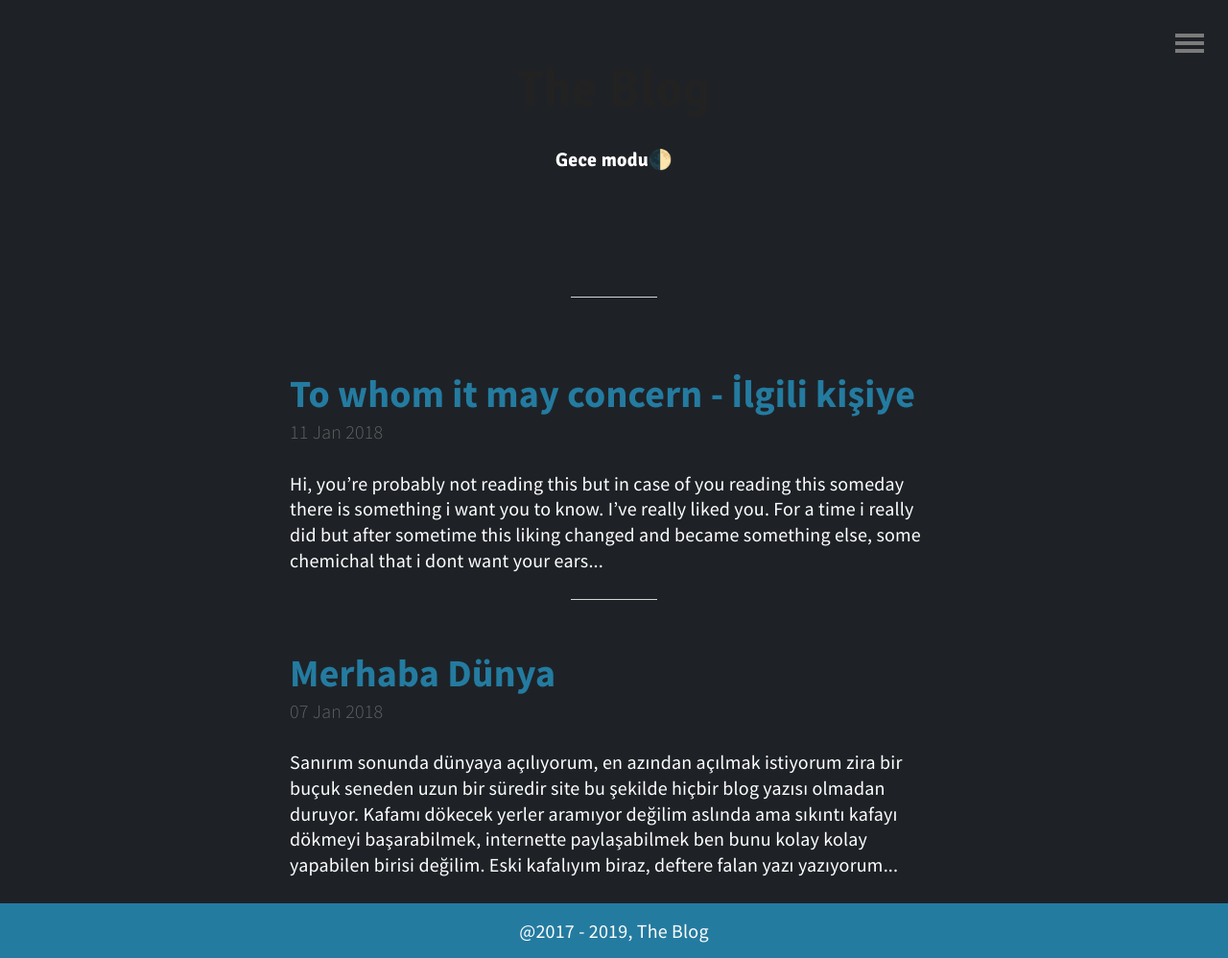
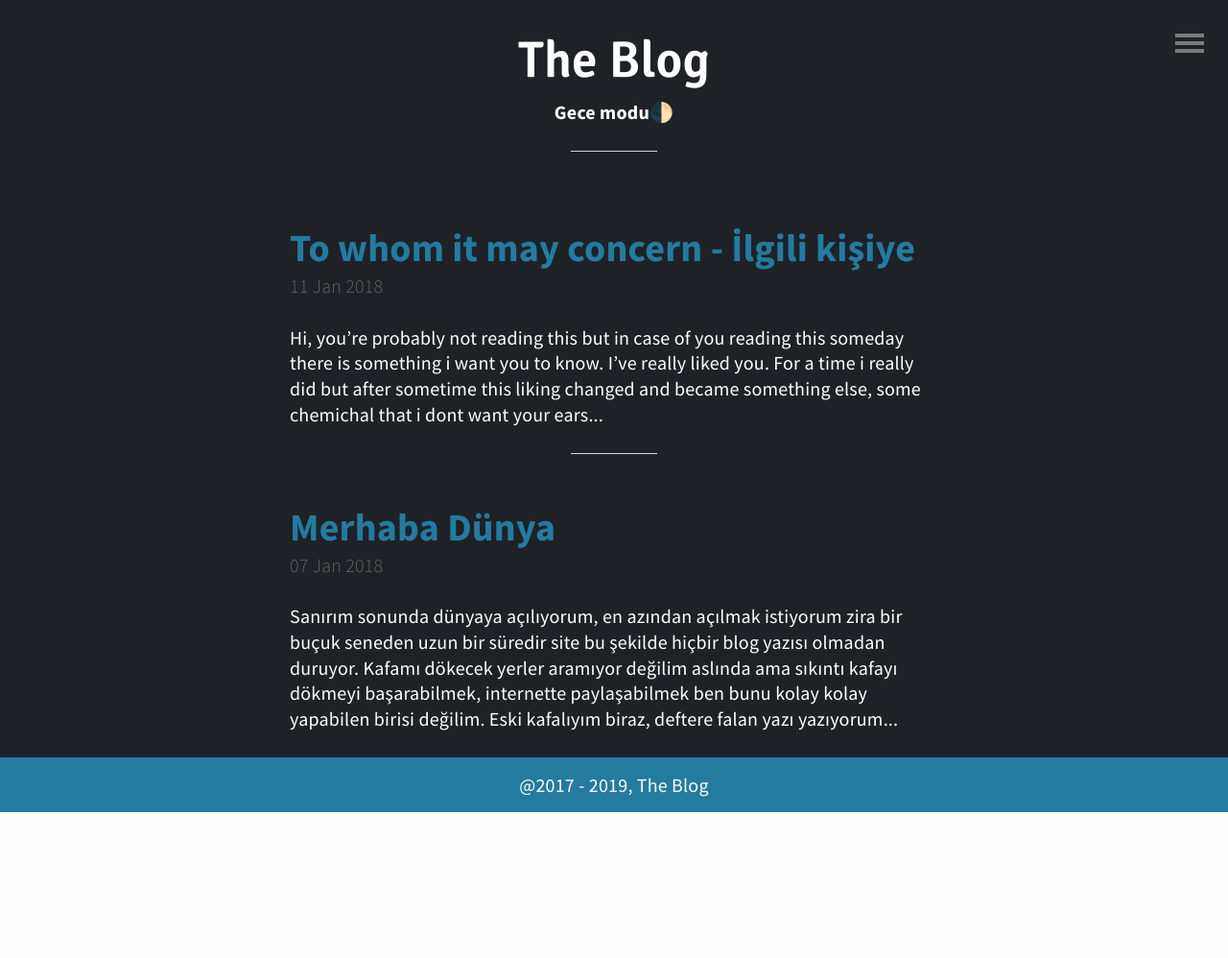
Before and after one commit to burraksumer/Blog, a Jekyll site: the page built from index.html, in a window 1280 px wide. Shown: the whole page at 96% size. Built offline with Jekyll 4.4.1, drawn with Linux system fonts in a browser that asks for light colours; the list of posts is cut into pages by our own code; after the commit the page ends 900 px from its top, so only the background shows below that.

Commit message:
fixes to dark mode

```diff
--- a/_includes/header.html
+++ b/_includes/header.html
@@ -1,12 +1,9 @@
 <header id="header">
 	<a href="/">
 		<img src="{{ "" | prepend: site.baseurl | replace: '//', '/' }}" alt="">
-	  <h1 id="bas">The Blog
-
-			<p class="dark">
-				<a id= "moon" href="#">Gece modu🌓</a>
-			</p>
-
-		</h1>
+	  <h1 id="bas">The Blog</h1>
+		<p class="dark">
+			<a id= "moon" href="#">Gece modu🌓</a>
+		</p>
 	</a>
 </header>
```
